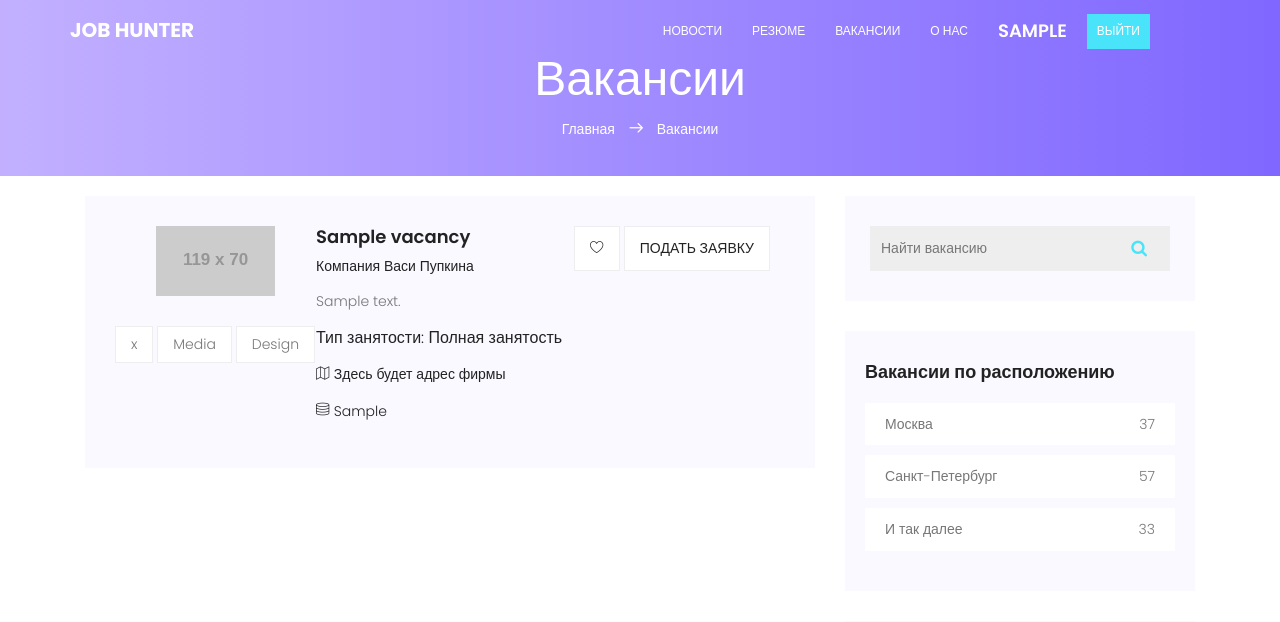
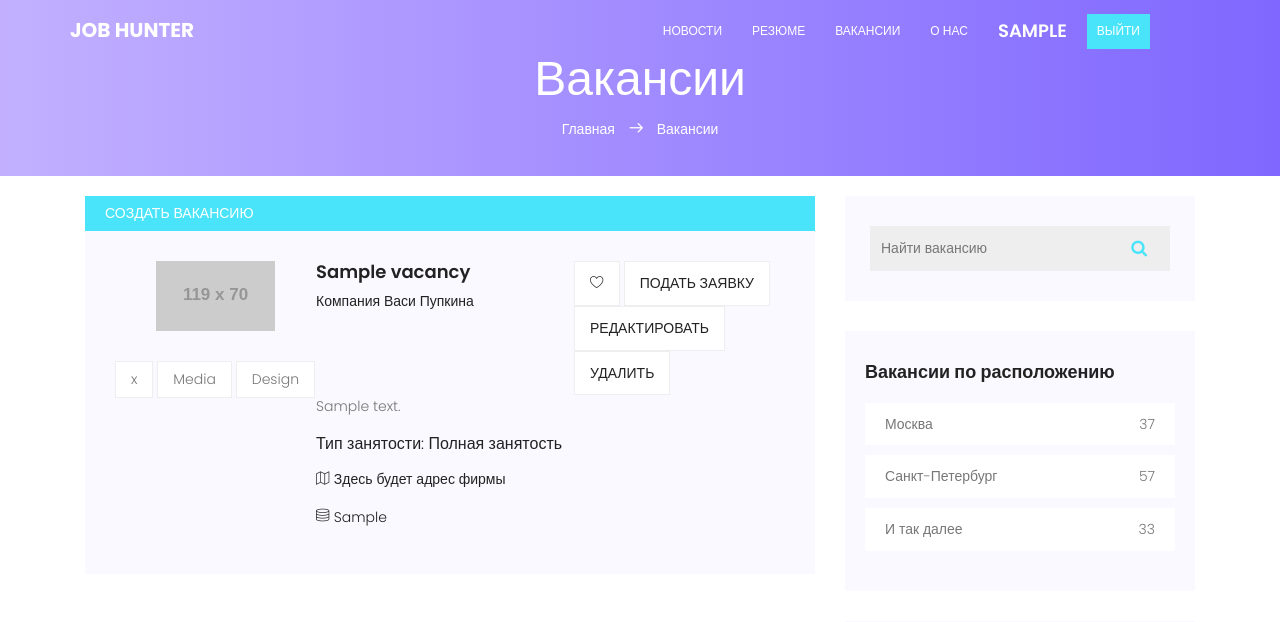
Before and after one commit to ruchej/gb_hh, a Django app: page /vacancies/ in a window 1280 px wide. Shown: the top 622 px of the page. Run offline with Django 4.2, Linux system fonts and the light colour scheme; a user stored in the database is signed in; tables that the repository leaves empty hold one stand-in row (values such as "Sample post"); grey boxes labelled with a size stand in for pictures from a placeholder-image service; parts of the project's set-up code (start-up, migrations or seed data) failed here and were passed over; some libraries are stand-ins or nearby versions.

Commit message:
vacancies: added crud buttons

```diff
--- a/hh/templates/vacancy-list.html
+++ b/hh/templates/vacancy-list.html
@@ -6,6 +6,9 @@
     <div class="container">
         <div class="row justify-content-center d-flex">
             <div class="col-lg-8 post-list">
+                <a class="d-flex flex-row ticker-btn" href="{% url 'vacancies:create' %}">
+                    Создать вакансию
+                </a>
                 {% for vacancy in vacancy_list %}
                 <div class="single-post d-flex flex-row">
                     <div class="thumb justify-content-center">
@@ -27,12 +30,14 @@
                     <div class="details">
                         <div class="title d-flex flex-row justify-content-between">
                             <div class="titles">
-                                            <a href="#"><h4>{{ vacancy.title }}</h4></a>
+                                <a href="{% url 'vacancies:detail' vacancy.id %}"><h4>{{ vacancy.title }}</h4></a>
                                 <h6>Компания Васи Пупкина</h6>
                             </div>
                             <ul class="btns">
                                 <li><a href="#"><span class="lnr lnr-heart"></span></a></li>
                                 <li><a href="#">Подать заявку</a></li>
+                                <li><a href="{% url 'vacancies:update' vacancy.id %}">Редактировать</a></li>
+                                <li><a href="{% url 'vacancies:delete' vacancy.id %}">Удалить</a></li>
                             </ul>
                         </div>
                         <p>
@@ -61,15 +66,18 @@
                     <h4>Вакансии по расположению</h4>
                     <ul class="cat-list">
                         <li><a class="justify-content-between d-flex" href="#"><p>Москва</p><span>37</span></a></li>
-                                <li><a class="justify-content-between d-flex" href="#"><p>Санкт-Петербург</p><span>57</span></a></li>
-                                <li><a class="justify-content-between d-flex" href="#"><p>И так далее</p><span>33</span></a></li>
+                        <li><a class="justify-content-between d-flex" href="#"><p>Санкт-Петербург</p><span>57</span></a>
+                        </li>
+                        <li><a class="justify-content-between d-flex" href="#"><p>И так далее</p><span>33</span></a>
+                        </li>
                     </ul>
                 </div>
 
                 <div class="single-slidebar">
                     <h4>Вакансии по категориям</h4>
                     <ul class="cat-list">
-                                <li><a class="justify-content-between d-flex" href="#"><p>Разработчик ПО</p><span>37</span></a></li>
+                        <li><a class="justify-content-between d-flex" href="#"><p>Разработчик ПО</p><span>37</span></a>
+                        </li>
                         <li><a class="justify-content-between d-flex" href="#"><p>Инженер</p><span>57</span></a></li>
                         <li><a class="justify-content-between d-flex" href="#"><p>Кто-то еще</p><span>33</span></a></li>
                     </ul>
```
Lines whose indentation alone changed are shown as unchanged.
